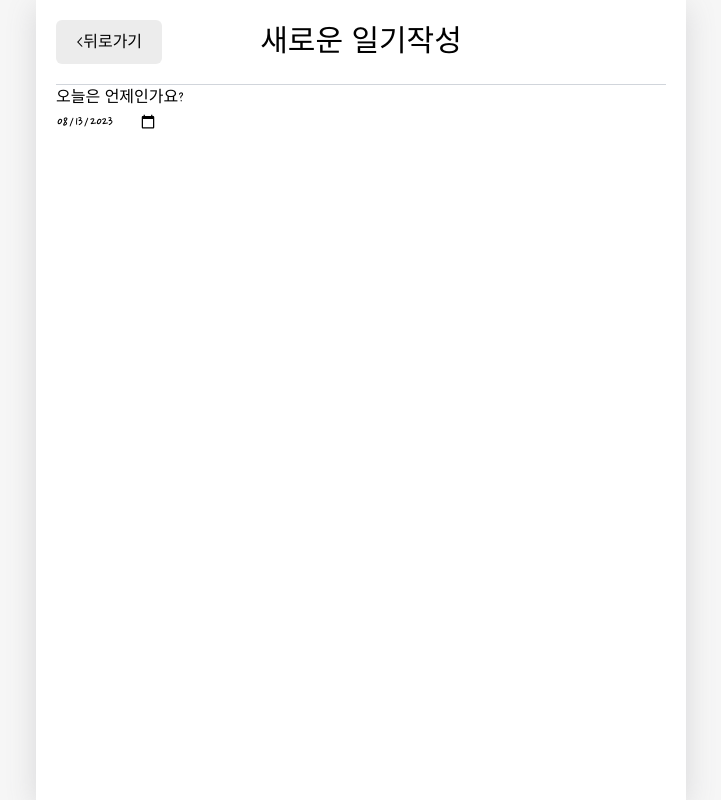
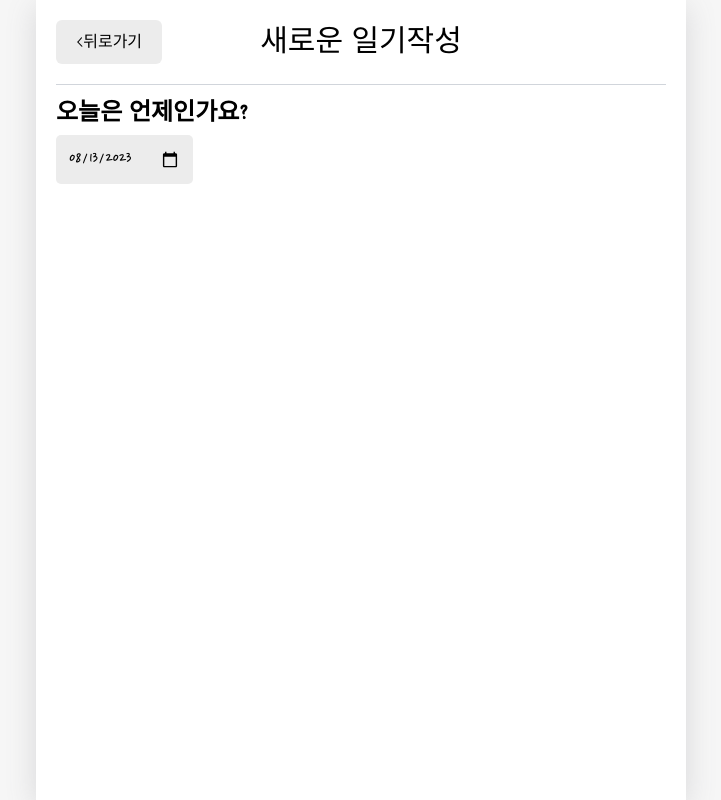
Before and after one commit to sihyonn/emotionDiary, a React (Create React App) app: page /new in a window 1280 px wide. Shown: the whole page, without its empty margins (279-1000 px from the left). Built offline with nearby package versions, Linux system fonts and the light colour scheme; a web font is replaced by a local one.

Commit message:
feat: DiaryEditor 컴포넌트 분리, 날짜설정 스타일링

```diff
--- /dev/null
+++ b/src/components/DiaryEditor.jsx
@@ -0,0 +1,54 @@
+import React, { useState } from "react";
+import { useNavigate } from "react-router-dom";
+
+import Header from "./Header";
+import Button from "./Button";
+
+const getStringDate = (date) => {
+  let year = date.getFullYear();
+  let month = date.getMonth() + 1;
+  let day = date.getDate();
+  if (month < 10) {
+    month = `0${month}`;
+  }
+  if (day < 10) {
+    day = `0${day}`;
+  }
+  return `${year}-${month}-${day}`;
+};
+
+const DiaryEditor = () => {
+  const navigate = useNavigate();
+  const [date, setDate] = useState(getStringDate(new Date()));
+
+  return (
+    <div>
+      <Header
+        headText={"새로운 일기작성"}
+        left={
+          <Button
+            text={"<뒤로가기"}
+            onClick={() => {
+              navigate(-1);
+            }}
+          />
+        }
+      />
+      <div>
+        <section className="mb-40 ">
+          <h4 className="mt-10 text-xl font-bold">오늘은 언제인가요?</h4>
+          <div>
+            <input
+              className=" rounded-5 bg-default-color px-3 py-2.5 mt-1 cursor-pointer text-l"
+              value={date}
+              onChange={(e) => setDate(e.target.value)}
+              type="date"
+            />
+          </div>
+        </section>
+      </div>
+    </div>
+  );
+};
+
+export default DiaryEditor;
--- a/src/pages/New.jsx
+++ b/src/pages/New.jsx
@@ -1,51 +1,9 @@
-import React, { useState } from "react";
-import Header from "../components/Header";
-import Button from "../components/Button";
-import { useNavigate } from "react-router-dom";
-
-const getStringDate = (date) => {
-  let year = date.getFullYear();
-  let month = date.getMonth() + 1;
-  let day = date.getDate();
-  if (month < 10) {
-    month = `0${month}`;
-  }
-  if (day < 10) {
-    day = `0${day}`;
-  }
-
-  return `${year}-${month}-${day}`;
-};
+import DiaryEditor from "../components/DiaryEditor";
 
 const New = () => {
-  const navigate = useNavigate();
-  const [date, setDate] = useState(getStringDate(new Date()));
-
   return (
     <div>
-      <Header
-        headText={"새로운 일기작성"}
-        left={
-          <Button
-            text={"<뒤로가기"}
-            onClick={() => {
-              navigate(-1);
-            }}
-          />
-        }
-      />
-      <div>
-        <section>
-          <h4>오늘은 언제인가요?</h4>
-          <div>
-            <input
-              value={date}
-              onChange={(e) => setDate(e.target.value)}
-              type="date"
-            />
-          </div>
-        </section>
-      </div>
+      <DiaryEditor />
     </div>
   );
 };
--- a/tailwind.config.js
+++ b/tailwind.config.js
@@ -20,6 +20,22 @@ module.exports = {
         80: "80px",
         100: "100px",
       },
+      margin: {
+        5: "5px",
+        10: "10px",
+        20: "20px",
+        40: "40px",
+        50: "50px",
+        60: "60px",
+      },
+      // padding: {
+      //   5: "5px",
+      //   10: "10px",
+      //   20: "20px",
+      //   40: "40px",
+      //   50: "50px",
+      //   60: "60px",
+      // },
 
       fontSize: {
         xs: "12px",
```
